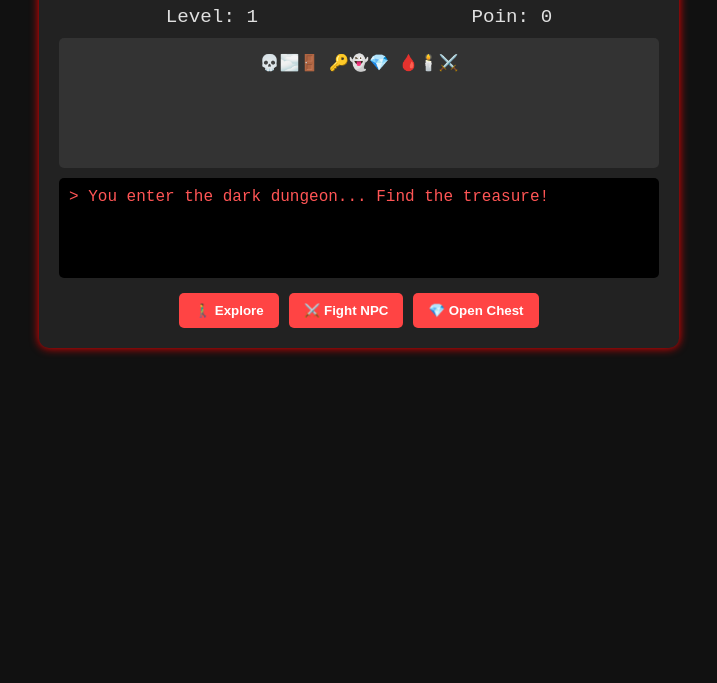
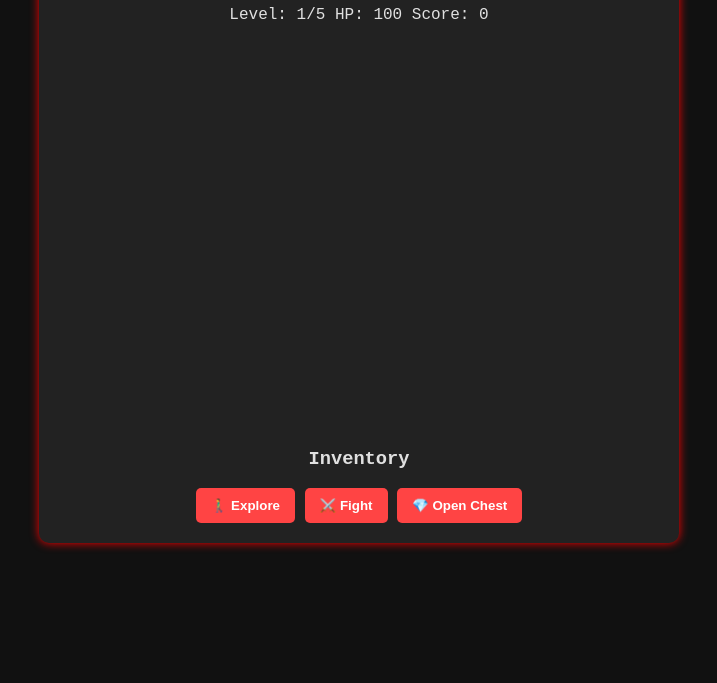
Before and after one commit to Rimuru-creator/Game-tok-tok, a plain HTML site: page index.html in a window 1280 px wide. Shown: the part 117-800 px from the top of the page, without its empty margins (281-998 px from the left). Drawn offline with Linux system fonts and the light colour scheme.

Commit message:
index.html

```diff
--- a/index.html
+++ b/index.html
@@ -3,26 +3,31 @@
 <head>
     <meta charset="UTF-8">
     <meta name="viewport" content="width=device-width, initial-scale=1.0">
-    <title>Dungeon Horror: Treasure Hunt</title>
+    <title>Dungeon Horror: Ultimate</title>
     <link rel="stylesheet" href="style.css">
 </head>
 <body>
     <div class="game-container">
-        <h1>🏰 Dungeon Horror 🏚️</h1>
-        <div class="level-info">
-            <span>Level: <span id="level">1</span></span>
-            <span>Poin: <span id="score">0</span></span>
+        <h1>🧟 Dungeon Horror: Ultimate 🏚️</h1>
+        <div class="game-info">
+            <span>Level: <span id="level">1</span>/5</span>
+            <span>HP: <span id="hp">100</span></span>
+            <span>Score: <span id="score">0</span></span>
         </div>
-        <div class="dungeon-map" id="dungeon-map"></div>
-        <div class="game-log" id="game-log"></div>
-        <div class="player-actions">
+        <canvas id="game-canvas" width="600" height="400"></canvas>
+        <div class="inventory" id="inventory">
+            <h3>Inventory</h3>
+            <div id="items"></div>
+        </div>
+        <div class="controls">
             <button id="move-btn">🚶‍♂️ Explore</button>
-            <button id="fight-btn">⚔️ Fight NPC</button>
+            <button id="fight-btn">⚔️ Fight</button>
             <button id="open-treasure-btn">💎 Open Chest</button>
         </div>
-        <audio id="background-sound" loop>
-            <source src="sounds/background.mp3" type="audio/mpeg">
-        </audio>
+        <audio id="bg-sound" loop src="assets/background.mp3"></audio>
+        <audio id="battle-sound" src="assets/battle.mp3"></audio>
+        <audio id="treasure-sound" src="assets/treasure.mp3"></audio>
+        <audio id="boss-sound" src="assets/boss.mp3"></audio>
     </div>
     <script src="script.js"></script>
 </body>
```
